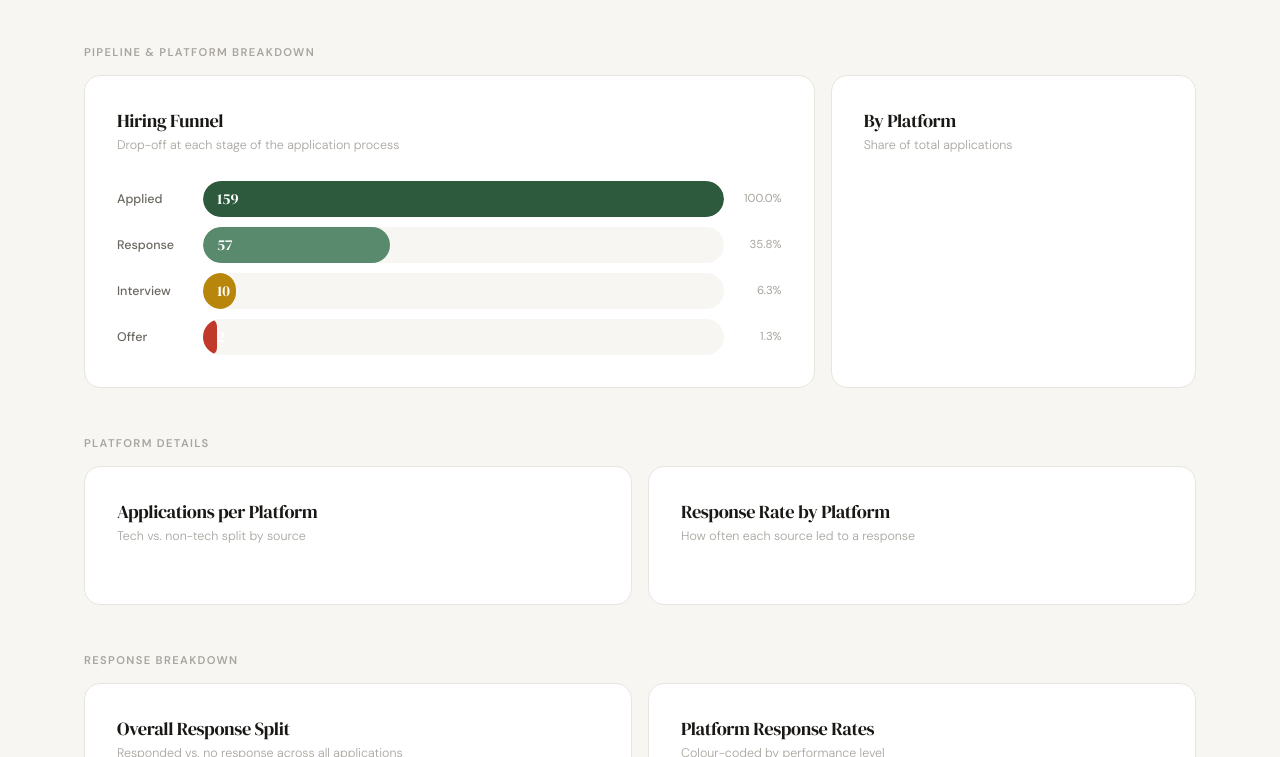
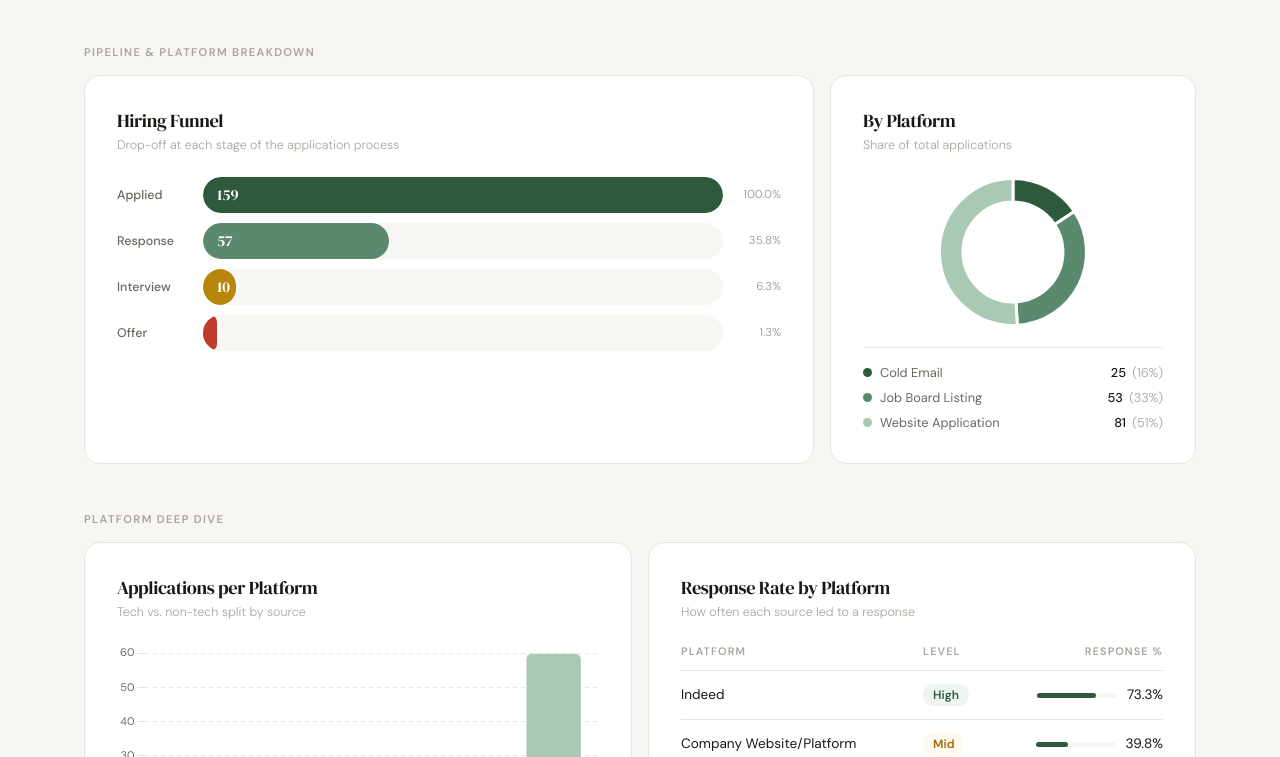
Before and after one commit to jeanneferrer/job-application-data-analysis, a plain HTML site: page docs/index.html in a window 1280 px wide. Shown: the part 423-1180 px from the top of the page. Drawn offline with nearby package versions, Linux system fonts and the light colour scheme.

```diff
--- a/docs/index.html
+++ b/docs/index.html
@@ -4,7 +4,6 @@
   <meta charset="UTF-8" />
   <meta name="viewport" content="width=device-width, initial-scale=1.0"/>
   <title>Adi's Job Dashboard</title>
-  <!-- TODO: add icon for the tab -->
   <link rel="preconnect" href="https://fonts.googleapis.com">
   <link href="https://fonts.googleapis.com/css2?family=DM+Serif+Display:ital@0;1&family=DM+Sans:wght@300;400;500;600&display=swap" rel="stylesheet">
   <link rel="stylesheet" href="style.css">
@@ -12,15 +11,14 @@
 <body>
 
 <header>
-  <div class="logo"><!-- TODO: insert logo or placeholder name --></div>
-  <div class="header-meta"> &nbsp;·&nbsp; 159 applications tracked</div>
-  <!-- add a nav -->
+  <div class="header-meta">Adi's Application Dashboard &nbsp;·&nbsp; 159 applications tracked</div>
+  <nav><!-- TODO: Nav --></nav>
 </header>
 
 <main>
 
-  <h1 class="page-title">Adi's Application Dashboard</h1>
-  <p class="page-subtitle">A summary of job search performance across platforms and stages</p>
+  <h1 class="page-title">Application Overview</h1>
+  <p class="page-subtitle">A snapshot of your job search performance across platforms and stages.</p>
 
   <!-- KPIs -->
   <div class="section-label">Key Metrics</div>
@@ -58,21 +56,19 @@
     <div class="chart-card">
       <div class="chart-title">By Platform</div>
       <div class="chart-desc">Share of total applications</div>
-      <!-- <div class="chart-wrap" style="height:220px;">
-        <canvas id="platformDonut"></canvas>
-      </div> -->
+      <canvas id="platformDonut"></canvas>
+      <div class="sum-block" id="platformDonutSummary"></div>
     </div>
   </div>
 
   <!-- Row 2: Grouped bar + Response table -->
-  <div class="section-label">Platform Details</div>
+  <div class="section-label">Platform Deep Dive</div>
   <div class="chart-grid-2">
     <div class="chart-card">
       <div class="chart-title">Applications per Platform</div>
       <div class="chart-desc">Tech vs. non-tech split by source</div>
-      <!-- <div class="chart-wrap" style="height:260px;">
-        <canvas id="platformBar"></canvas>
-      </div> -->
+      <canvas id="platformBar"></canvas>
+      <div class="sum-block" id="platformBarSummary"></div>
     </div>
     <div class="chart-card">
       <div class="chart-title">Response Rate by Platform</div>
@@ -81,22 +77,20 @@
     </div>
   </div>
 
-  <!-- Row 3: Response donuts + horizontal bar -->
+  <!-- Row 3: Response donut + horizontal bar -->
   <div class="section-label">Response Breakdown</div>
   <div class="chart-grid-2">
     <div class="chart-card">
       <div class="chart-title">Overall Response Split</div>
       <div class="chart-desc">Responded vs. no response across all applications</div>
-      <div class="chart-wrap" style="height:240px;">
-        <canvas id="responseDonut"></canvas>
-      </div>
+      <canvas id="responseDonut"></canvas>
+      <div class="sum-block" id="responseDonutSummary"></div>
     </div>
     <div class="chart-card">
       <div class="chart-title">Platform Response Rates</div>
-      <div class="chart-desc">Colour-coded by performance level</div>
-      <div class="chart-wrap" style="height:240px;">
-        <canvas id="responseBar"></canvas>
-      </div>
+      <div class="chart-desc">Colour-coded: green = high, amber = mid, red = low</div>
+      <canvas id="responseBar"></canvas>
+      <div class="sum-block sum-block--cols" id="responseBarSummary"></div>
     </div>
   </div>
 
--- a/docs/main.js
+++ b/docs/main.js
@@ -1,4 +1,6 @@
-// TODO: remove extra "charts" rendered and add loading state while fetching/parsing data, understand chart.js
+/* ─────────────────────────────────────────
+   CSV PARSER
+───────────────────────────────────────── */
 async function parseCSV(path) {
   const res = await fetch(path);
   const text = await res.text();
@@ -12,6 +14,9 @@
   });
 }
 
+/* ─────────────────────────────────────────
+   LOAD ALL CSVs THEN RENDER
+───────────────────────────────────────── */
 async function init() {
   const [
     applicationsPerPlatform,
@@ -29,55 +34,67 @@
     parseCSV('data/response_rate_per_platform.csv'),
   ]);
 
-  // Flatten single-row CSVs into plain values
   const interviewRate = interviewRateRaw[0].interview_rate;
   const offerRate     = offerRateRaw[0].offer_rate;
   const responseRate  = responseRateRaw[0];
 
-  renderAll({
-    applicationsPerPlatform,
-    hiringFunnel,
-    interviewRate,
-    offerRate,
-    responseRate,
-    responseRatePerPlatform,
-  });
+  renderAll({ applicationsPerPlatform, hiringFunnel, interviewRate, offerRate, responseRate, responseRatePerPlatform });
 }
 
+/* ─────────────────────────────────────────
+   CHART DEFAULTS
+───────────────────────────────────────── */
 Chart.defaults.font.family = "'DM Sans', sans-serif";
 Chart.defaults.color = "#6b6760";
+Chart.defaults.animation = { duration: 800, easing: 'easeInOutQuart' };
 
 const PALETTE = {
   green:  "#2d5a3d",
   green2: "#5a8a6e",
   green3: "#a8c9b4",
+  green4: "#d4e8db",
   border: "#e8e5df",
   warn:   "#c0392b",
   gold:   "#b8860b",
 };
 
+const NO_LEGEND = { display: false };
+
+/* ─────────────────────────────────────────
+   HELPERS
+───────────────────────────────────────── */
+function summaryRow(dotColor, label, value, sub, dotBorder) {
+  return `
+    <div class="sum-row">
+      <span class="sum-dot" style="background:${dotColor};${dotBorder ? 'border:1.5px solid #ccc;' : ''}"></span>
+      <span class="sum-label">${label}</span>
+      <span class="sum-value">${value} <em>${sub}</em></span>
+    </div>`;
+}
+
+/* ─────────────────────────────────────────
+   RENDER ALL
+───────────────────────────────────────── */
 function renderAll(data) {
-  const {
-    applicationsPerPlatform,
-    hiringFunnel,
-    interviewRate,
-    offerRate,
-    responseRate,
-    responseRatePerPlatform,
-  } = data;
-
+  const { applicationsPerPlatform, hiringFunnel, interviewRate, offerRate, responseRate, responseRatePerPlatform } = data;
   const totalApplied = hiringFunnel[0].count;
 
   // ── KPIs ──
-  document.querySelector('#kpi-total').textContent     = totalApplied;
-  document.querySelector('#kpi-response').textContent  = (responseRate.response_rate * 100).toFixed(1) + '%';
-  document.querySelector('#kpi-interview').textContent = (interviewRate * 100).toFixed(1) + '%';
-  document.querySelector('#kpi-offer').textContent     = (offerRate * 100).toFixed(1) + '%';
+  document.getElementById('kpi-total').textContent     = totalApplied;
+  document.getElementById('kpi-response').textContent  = (responseRate.response_rate * 100).toFixed(1) + '%';
+  document.getElementById('kpi-interview').textContent = (interviewRate * 100).toFixed(1) + '%';
+  document.getElementById('kpi-offer').textContent     = (offerRate * 100).toFixed(1) + '%';
 
-  // ── 1. HIRING FUNNEL ──
+  const responded  = Math.round(responseRate.response_rate * totalApplied);
+  const interviewed = Math.round(interviewRate * totalApplied);
+  const offered    = Math.round(offerRate * totalApplied);
+  document.getElementById('kpi-response-sub').textContent  = `${responded} of ${totalApplied} applications`;
+  document.getElementById('kpi-interview-sub').textContent = `${interviewed} interviews secured`;
+  document.getElementById('kpi-offer-sub').textContent     = `${offered} offer${offered !== 1 ? 's' : ''} received`;
+
+  // ── 1. HIRING FUNNEL (custom HTML) ──
   const funnelEl = document.getElementById('funnelChart');
   const funnelColors = [PALETTE.green, PALETTE.green2, PALETTE.gold, PALETTE.warn];
-
   hiringFunnel.forEach((row, i) => {
     const pct      = ((row.count / totalApplied) * 100).toFixed(1);
     const widthPct = (row.count / totalApplied) * 100;
@@ -90,35 +107,32 @@
           </div>
         </div>
         <div class="funnel-pct">${pct}%</div>
-      </div>
-    `;
+      </div>`;
   });
 
   // ── 2. PLATFORM DONUT ──
+  const platformColors = [PALETTE.green, PALETTE.green2, PALETTE.green3];
   new Chart(document.getElementById('platformDonut'), {
     type: 'doughnut',
     data: {
       labels: applicationsPerPlatform.map(d => d.platform),
       datasets: [{
         data:            applicationsPerPlatform.map(d => d.num_of_applications),
-        backgroundColor: [PALETTE.green, PALETTE.green2, PALETTE.green3],
-        borderColor:     '#ffffff',
-        borderWidth:     3,
-        hoverOffset:     6,
+        backgroundColor: platformColors,
+        borderColor: '#ffffff', borderWidth: 3, hoverOffset: 4,
       }],
     },
     options: {
-      responsive: true,
-      maintainAspectRatio: false,
+      responsive: true, maintainAspectRatio: true, aspectRatio: 2,
       cutout: '68%',
-      plugins: {
-        legend: {
-          position: 'bottom',
-          labels: { boxWidth: 10, boxHeight: 10, borderRadius: 99, useBorderRadius: true, padding: 14, font: { size: 11 } },
-        },
-        tooltip: { callbacks: { label: ctx => ` ${ctx.parsed} applications` } },
-      },
+      plugins: { legend: NO_LEGEND, tooltip: { callbacks: { label: ctx => ` ${ctx.label}: ${ctx.parsed}` } } },
     },
+  });
+
+  const platSum = document.getElementById('platformDonutSummary');
+  applicationsPerPlatform.forEach((d, i) => {
+    const pct = ((d.num_of_applications / totalApplied) * 100).toFixed(0);
+    platSum.innerHTML += summaryRow(platformColors[i], d.platform, d.num_of_applications, `(${pct}%)`);
   });
 
   // ── 3. PLATFORM GROUPED BAR ──
@@ -127,31 +141,13 @@
     data: {
       labels: applicationsPerPlatform.map(d => d.platform),
       datasets: [
-        {
-          label: 'Tech',
-          data:            applicationsPerPlatform.map(d => d.num_of_tech),
-          backgroundColor: PALETTE.green,
-          borderRadius:    6,
-          borderSkipped:   false,
-        },
-        {
-          label: 'Non-Tech',
-          data:            applicationsPerPlatform.map(d => d.num_of_nontech),
-          backgroundColor: PALETTE.green3,
-          borderRadius:    6,
-          borderSkipped:   false,
-        },
+        { label: 'Tech',     data: applicationsPerPlatform.map(d => d.num_of_tech),    backgroundColor: PALETTE.green,  borderRadius: 6, borderSkipped: false },
+        { label: 'Non-Tech', data: applicationsPerPlatform.map(d => d.num_of_nontech), backgroundColor: PALETTE.green3, borderRadius: 6, borderSkipped: false },
       ],
     },
     options: {
-      responsive: true,
-      maintainAspectRatio: false,
-      plugins: {
-        legend: {
-          position: 'bottom',
-          labels: { boxWidth: 10, boxHeight: 10, borderRadius: 99, useBorderRadius: true, padding: 16, font: { size: 11 } },
-        },
-      },
+      responsive: true, maintainAspectRatio: true, aspectRatio: 2,
+      plugins: { legend: NO_LEGEND, tooltip: { callbacks: { label: ctx => ` ${ctx.dataset.label}: ${ctx.parsed.y}` } } },
       scales: {
         x: { grid: { display: false }, ticks: { font: { size: 11 } } },
         y: { grid: { color: PALETTE.border }, border: { dash: [4, 4], display: false }, ticks: { font: { size: 11 }, stepSize: 10 } },
@@ -159,15 +155,16 @@
     },
   });
 
+  const barSum = document.getElementById('platformBarSummary');
+  applicationsPerPlatform.forEach(d => {
+    barSum.innerHTML += summaryRow(PALETTE.green,  `${d.platform} — Tech`,     d.num_of_tech,    `of ${d.num_of_applications}`);
+    barSum.innerHTML += summaryRow(PALETTE.green3, `${d.platform} — Non-Tech`, d.num_of_nontech, `of ${d.num_of_applications}`);
+  });
+
   // ── 4. RESPONSE RATE TABLE ──
-  const tableEl = document.getElementById('responseTable');
-  tableEl.innerHTML = `
+  document.getElementById('responseTable').innerHTML = `
     <thead>
-      <tr>
-        <th>Platform</th>
-        <th>Rate</th>
-        <th style="text-align:right">Response %</th>
-      </tr>
+      <tr><th>Platform</th><th>Level</th><th style="text-align:right">Response %</th></tr>
     </thead>
     <tbody>
       ${[...responseRatePerPlatform]
@@ -181,84 +178,75 @@
               <td>${row.platform}</td>
               <td><span class="rate-pill ${cls}">${label}</span></td>
               <td style="text-align:right">
-                <span class="mini-bar-wrap">
-                  <span class="mini-bar" style="width:${row.response_rate * 100}%"></span>
-                </span>
+                <span class="mini-bar-wrap"><span class="mini-bar" style="width:${row.response_rate * 100}%"></span></span>
                 ${pct}%
               </td>
-            </tr>
-          `;
+            </tr>`;
         }).join('')}
-    </tbody>
-  `;
+    </tbody>`;
 
   // ── 5. OVERALL RESPONSE DONUT ──
+  const respondedCount  = Math.round(responseRate.response_rate * totalApplied);
+  const noResponseCount = Math.round(responseRate.no_response_rate * totalApplied);
+
   new Chart(document.getElementById('responseDonut'), {
     type: 'doughnut',
     data: {
       labels: ['Responded', 'No Response'],
       datasets: [{
-        data: [
-          Math.round(responseRate.response_rate * totalApplied),
-          Math.round(responseRate.no_response_rate * totalApplied),
-        ],
+        data: [respondedCount, noResponseCount],
         backgroundColor: [PALETTE.green, PALETTE.border],
-        borderColor:     '#ffffff',
-        borderWidth:     3,
-        hoverOffset:     6,
+        borderColor: '#ffffff', borderWidth: 3, hoverOffset: 4,
       }],
     },
     options: {
-      responsive: true,
-      maintainAspectRatio: false,
+      responsive: true, maintainAspectRatio: true, aspectRatio: 2,
       cutout: '68%',
-      plugins: {
-        legend: {
-          position: 'bottom',
-          labels: { boxWidth: 10, boxHeight: 10, borderRadius: 99, useBorderRadius: true, padding: 16, font: { size: 11 } },
-        },
-        tooltip: { callbacks: { label: ctx => ` ${ctx.parsed} applications` } },
-      },
+      plugins: { legend: NO_LEGEND, tooltip: { callbacks: { label: ctx => ` ${ctx.label}: ${ctx.parsed}` } } },
     },
+  });
+
+  const respSum = document.getElementById('responseDonutSummary');
+  [
+    { label: 'Responded',   count: respondedCount,  color: PALETTE.green,  border: false },
+    { label: 'No Response', count: noResponseCount, color: PALETTE.border, border: true  },
+  ].forEach(item => {
+    const pct = ((item.count / totalApplied) * 100).toFixed(0);
+    respSum.innerHTML += summaryRow(item.color, item.label, item.count, `(${pct}%)`, item.border);
   });
 
   // ── 6. RESPONSE RATE HORIZONTAL BAR ──
   const sorted = [...responseRatePerPlatform].sort((a, b) => a.response_rate - b.response_rate);
-
   new Chart(document.getElementById('responseBar'), {
     type: 'bar',
     data: {
       labels: sorted.map(d => d.platform),
       datasets: [{
-        label: 'Response Rate',
         data:            sorted.map(d => +(d.response_rate * 100).toFixed(1)),
-        backgroundColor: sorted.map(d =>
-          d.response_rate >= 0.4 ? PALETTE.green :
-          d.response_rate >= 0.2 ? PALETTE.gold  : PALETTE.warn
-        ),
-        borderRadius:  6,
-        borderSkipped: false,
+        backgroundColor: sorted.map(d => d.response_rate >= 0.4 ? PALETTE.green : d.response_rate >= 0.2 ? PALETTE.gold : PALETTE.warn),
+        borderRadius: 6, borderSkipped: false,
       }],
     },
     options: {
       indexAxis: 'y',
-      responsive: true,
-      maintainAspectRatio: false,
-      plugins: {
-        legend: { display: false },
-        tooltip: { callbacks: { label: ctx => ` ${ctx.parsed.x}% response rate` } },
-      },
+      responsive: true, maintainAspectRatio: true, aspectRatio: 1.4,
+      plugins: { legend: NO_LEGEND, tooltip: { callbacks: { label: ctx => ` ${ctx.parsed.x}% response rate` } } },
       scales: {
         x: {
-          grid: { color: PALETTE.border },
-          border: { dash: [4, 4], display: false },
-          ticks: { callback: v => v + '%', font: { size: 11 } },
-          max: 100,
+          grid: { color: PALETTE.border }, border: { dash: [4, 4], display: false },
+          ticks: { callback: v => v + '%', font: { size: 11 } }, max: 100,
         },
         y: { grid: { display: false }, ticks: { font: { size: 11 } } },
       },
     },
   });
+
+  const respBarSum = document.getElementById('responseBarSummary');
+  [...sorted].reverse().forEach(d => {
+    const pct   = (d.response_rate * 100).toFixed(1);
+    const color = d.response_rate >= 0.4 ? PALETTE.green : d.response_rate >= 0.2 ? PALETTE.gold : PALETTE.warn;
+    respBarSum.innerHTML += summaryRow(color, d.platform, pct + '%', '');
+  });
 }
 
 init();
--- a/docs/style.css
+++ b/docs/style.css
@@ -1,4 +1,3 @@
-/* TODO: import Google fonts instead here, fix responsiveness */
 *, *::before, *::after { box-sizing: border-box; margin: 0; padding: 0; }
 
 :root {
@@ -10,7 +9,6 @@
   --text-tertiary: #a8a49e;
   --accent: #2d5a3d;
   --accent-light: #eef4f0;
-  --accent-mid: #c2d9c9;
   --warn: #c0392b;
   --warn-light: #fdf0ee;
   --gold: #b8860b;
@@ -42,15 +40,6 @@
   z-index: 100;
 }
 
-.logo {
-  font-family: 'DM Serif Display', serif;
-  font-size: 1.2rem;
-  color: var(--text-primary);
-  letter-spacing: -0.01em;
-}
-
-.logo span { color: var(--accent); }
-
 .header-meta {
   font-size: 0.78rem;
   color: var(--text-tertiary);
@@ -69,7 +58,6 @@
   font-size: 2.4rem;
   font-weight: 400;
   letter-spacing: -0.03em;
-  color: var(--text-primary);
   margin-bottom: 4px;
 }
 
@@ -80,7 +68,6 @@
   font-weight: 300;
 }
 
-/* ── SECTION LABELS ── */
 .section-label {
   font-size: 0.7rem;
   font-weight: 600;
@@ -107,9 +94,7 @@
   overflow: hidden;
   transition: box-shadow 0.2s ease;
 }
-
 .kpi-card:hover { box-shadow: 0 4px 24px rgba(0,0,0,0.06); }
-
 .kpi-card::before {
   content: '';
   position: absolute;
@@ -118,7 +103,6 @@
   background: var(--accent);
   border-radius: var(--radius) var(--radius) 0 0;
 }
-
 .kpi-card.warn::before { background: var(--warn); }
 .kpi-card.gold::before { background: var(--gold); }
 .kpi-card.mid::before  { background: var(--chart-2); }
@@ -137,7 +121,6 @@
   font-size: 2.8rem;
   font-weight: 400;
   line-height: 1;
-  color: var(--text-primary);
   letter-spacing: -0.03em;
 }
 
@@ -168,14 +151,12 @@
   padding: 32px;
   transition: box-shadow 0.2s ease;
 }
-
 .chart-card:hover { box-shadow: 0 4px 24px rgba(0,0,0,0.06); }
 
 .chart-title {
   font-family: 'DM Serif Display', serif;
   font-size: 1.15rem;
   font-weight: 400;
-  color: var(--text-primary);
   margin-bottom: 4px;
   letter-spacing: -0.02em;
 }
@@ -183,28 +164,14 @@
 .chart-desc {
   font-size: 0.78rem;
   color: var(--text-tertiary);
-  margin-bottom: 28px;
+  margin-bottom: 24px;
   font-weight: 300;
 }
 
-.chart-wrap {
-  position: relative;
-  width: 100%;
-}
+/* ── FUNNEL ── */
+.funnel { display: flex; flex-direction: column; gap: 10px; margin-top: 8px; }
 
-/* ── FUNNEL ── */
-.funnel {
-  display: flex;
-  flex-direction: column;
-  gap: 10px;
-  margin-top: 8px;
-}
-
-.funnel-row {
-  display: flex;
-  align-items: center;
-  gap: 14px;
-}
+.funnel-row { display: flex; align-items: center; gap: 14px; }
 
 .funnel-label {
   font-size: 0.78rem;
@@ -235,7 +202,6 @@
   font-family: 'DM Serif Display', serif;
   font-size: 0.95rem;
   color: white;
-  font-weight: 400;
 }
 
 .funnel-pct {
@@ -244,6 +210,53 @@
   width: 44px;
   text-align: right;
   flex-shrink: 0;
+}
+
+/* ── TEXT SUMMARIES ── */
+.sum-block {
+  margin-top: 20px;
+  display: flex;
+  flex-direction: column;
+  gap: 8px;
+  border-top: 1px solid var(--border);
+  padding-top: 16px;
+}
+
+.sum-block--cols {
+  display: grid;
+  grid-template-columns: 1fr 1fr;
+  gap: 6px 16px;
+}
+
+.sum-row {
+  display: flex;
+  align-items: center;
+  gap: 8px;
+  font-size: 0.8rem;
+  color: var(--text-secondary);
+}
+
+.sum-dot {
+  width: 9px;
+  height: 9px;
+  border-radius: 50%;
+  flex-shrink: 0;
+  display: inline-block;
+}
+
+.sum-label { flex: 1; }
+
+.sum-value {
+  font-weight: 500;
+  color: var(--text-primary);
+  white-space: nowrap;
+}
+
+.sum-value em {
+  font-style: normal;
+  font-weight: 300;
+  color: var(--text-tertiary);
+  margin-left: 3px;
 }
 
 /* ── RESPONSE TABLE ── */
@@ -263,16 +276,13 @@
   padding: 0 0 12px;
   border-bottom: 1px solid var(--border);
 }
-
 .response-table th:last-child { text-align: right; }
 
 .response-table td {
   padding: 13px 0;
   border-bottom: 1px solid var(--border);
   font-size: 0.85rem;
-  color: var(--text-primary);
 }
-
 .response-table tr:last-child td { border-bottom: none; }
 .response-table td:last-child { text-align: right; }
 
@@ -283,21 +293,19 @@
   font-size: 0.75rem;
   font-weight: 600;
 }
-
 .rate-high { background: var(--accent-light); color: var(--accent); }
 .rate-mid  { background: #fff8ee; color: #a06a00; }
 .rate-low  { background: var(--warn-light); color: var(--warn); }
 
 .mini-bar-wrap {
-  width: 100px;
-  height: 6px;
+  width: 80px;
+  height: 5px;
   background: var(--bg);
   border-radius: 99px;
   display: inline-block;
-  margin-right: 8px;
+  margin-right: 6px;
   vertical-align: middle;
 }
-
 .mini-bar {
   height: 100%;
   border-radius: 99px;
@@ -306,17 +314,18 @@
 }
 
 /* ── DIVIDER & FOOTER ── */
-.divider {
-  height: 1px;
-  background: var(--border);
-  margin: 48px 0 0;
-}
+.divider { height: 1px; background: var(--border); margin: 48px 0 0; }
 
 footer {
   text-align: center;
-  padding: 40px 0 0;
+  padding: 32px 0 0;
   font-size: 0.75rem;
   color: var(--text-tertiary);
+}
+
+footer a {
+  color: var(--text-tertiary);
+  font-weight: 500;
 }
 
 /* ── ANIMATIONS ── */
@@ -325,11 +334,7 @@
   transform: translateY(16px);
   animation: fadeUp 0.5s ease forwards;
 }
-
-@keyframes fadeUp {
-  to { opacity: 1; transform: translateY(0); }
-}
-
+@keyframes fadeUp { to { opacity: 1; transform: translateY(0); } }
 .fade-in:nth-child(1) { animation-delay: 0.05s; }
 .fade-in:nth-child(2) { animation-delay: 0.10s; }
 .fade-in:nth-child(3) { animation-delay: 0.15s; }
@@ -342,8 +347,8 @@
   .kpi-grid { grid-template-columns: repeat(2, 1fr); }
   .chart-grid-2, .chart-grid-3 { grid-template-columns: 1fr; }
   .page-title { font-size: 1.8rem; }
+  .sum-block--cols { grid-template-columns: 1fr; }
 }
-
 @media (max-width: 480px) {
   .kpi-grid { grid-template-columns: 1fr; }
 }
```
Also changed, not shown: 1 other file.
